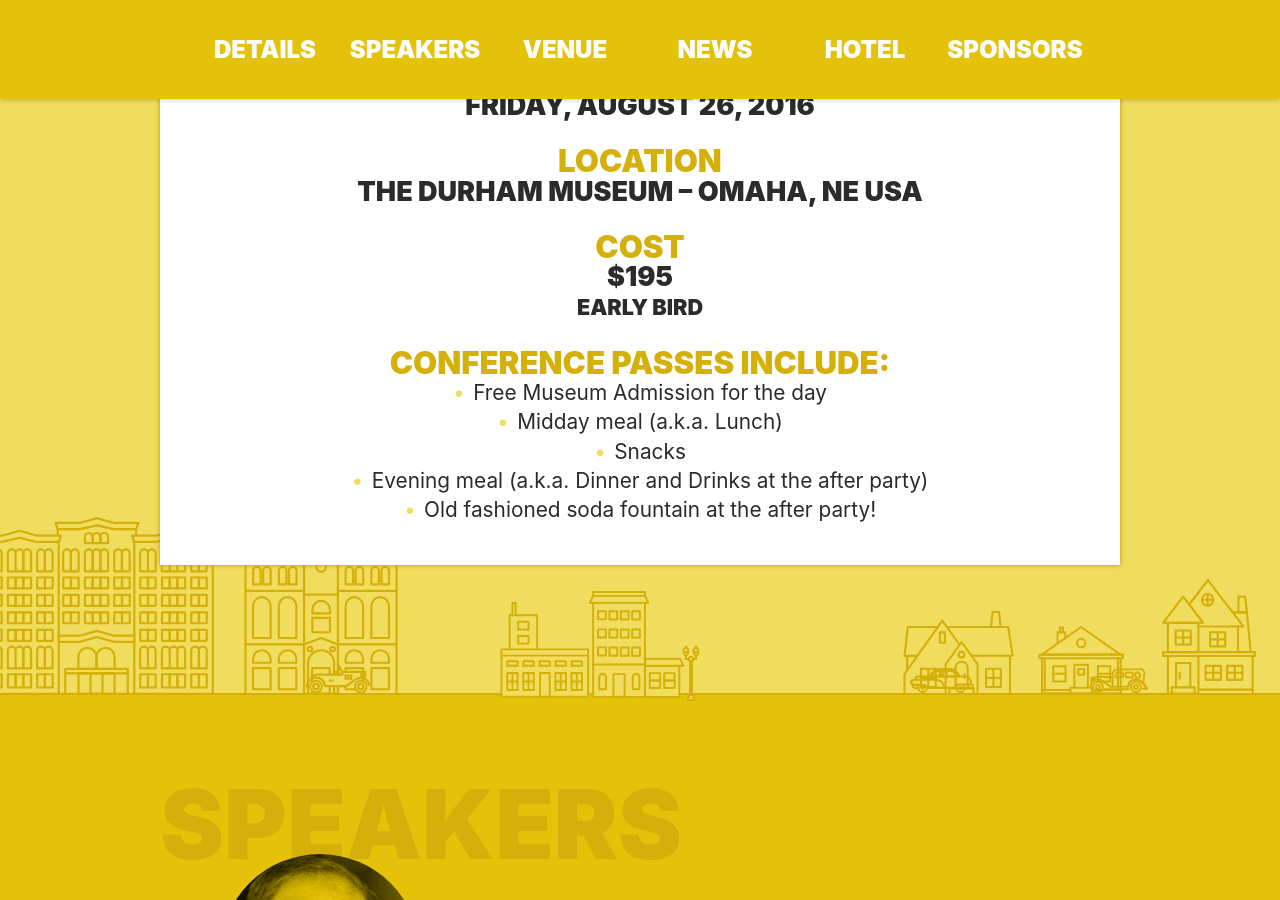
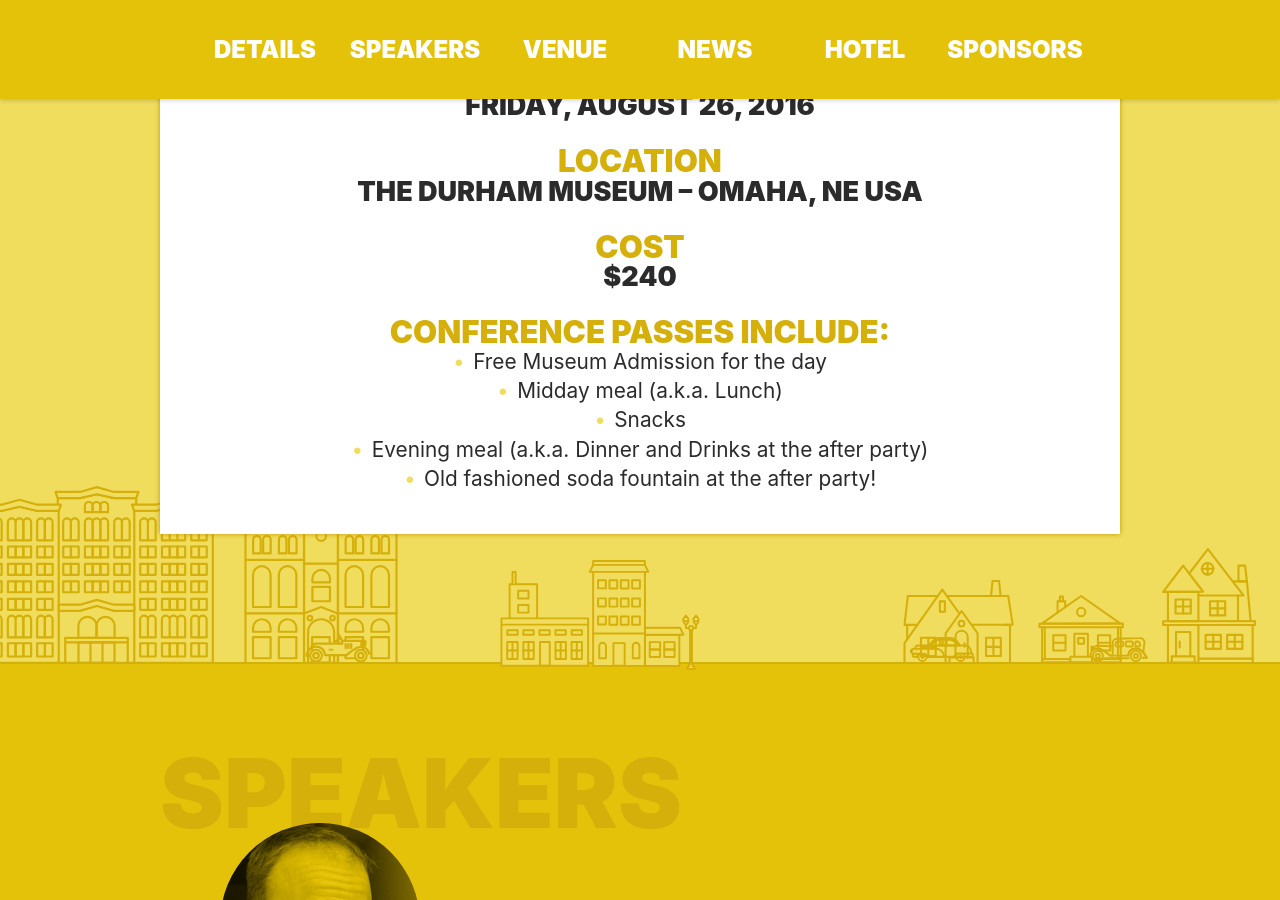
Before and after one commit to NebraskaJS/nejsconf.com, a Jekyll site: the page built from index.html, in a window 1280 px wide and 900 px high, scrolled down 1361 px. Built offline with Jekyll 4.4.1, drawn with Linux system fonts in a browser that asks for light colours; Markdown is read by kramdown in place of the engine named in the settings.

Commit message:
Missed early bird price.

```diff
--- a/index.html
+++ b/index.html
@@ -69,7 +69,7 @@
 				<h3>The Durham Museum – Omaha, NE USA</h3>
 
 				<h2>Cost</h2>
-				<h3>$195<br/><small>Early Bird</small></h3>
+				<h3>$240</h3>
 
 				<h2>Conference passes include:</h2>
 				<ul>
```
